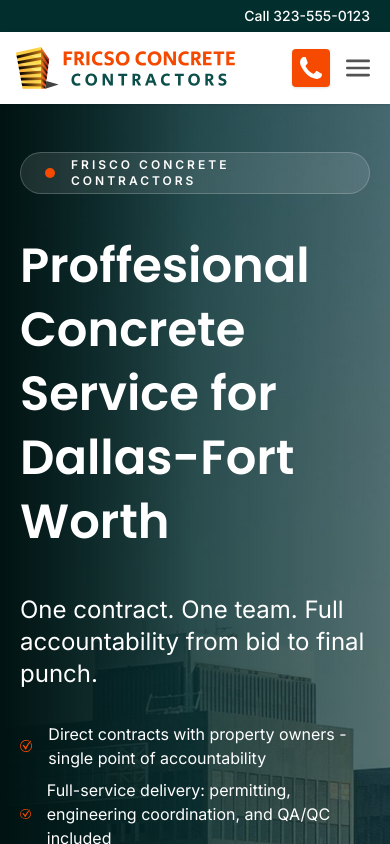
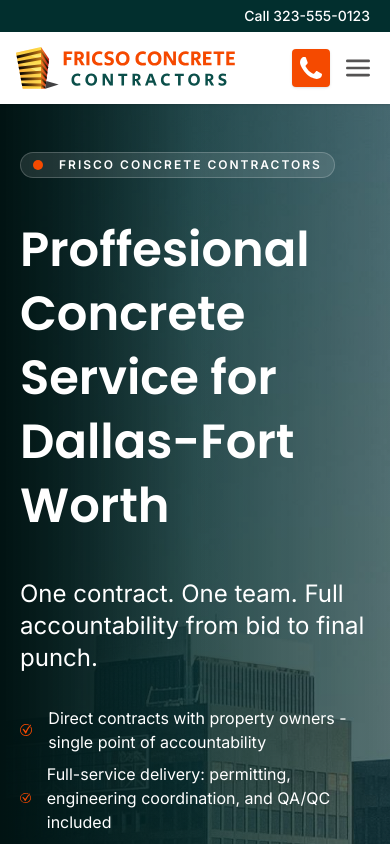
Before and after one commit to fahimurReza/site-template-gmbkingdom, a Next.js app: page / in a window 390 px wide. Shown: the top 844 px of the page. Built offline with nearby package versions, Linux system fonts and the light colour scheme.

Commit message:
(ui) :responsive-Hero-02

```diff
--- a/app/(home)/components/hero-section/Content.tsx
+++ b/app/(home)/components/hero-section/Content.tsx
@@ -5,7 +5,7 @@ const Content = () => {
     <main>
       <div
         className={`flex items-center gap-4 border border-white/20 rounded-full
-         bg-white/10 px-6 py-1 text-xs tracking-[3px] font-semibold w-fit uppercase`}
+         bg-white/10 px-3 md:px-6 py-1 text-xs tracking-[2px] md:tracking-[3px] font-semibold w-fit uppercase`}
       >
         <span className="relative flex h-2.5 w-2.5">
           <span className="absolute inline-flex h-full w-full animate-ping rounded-full bg-brand-orange opacity-75"></span>
```
